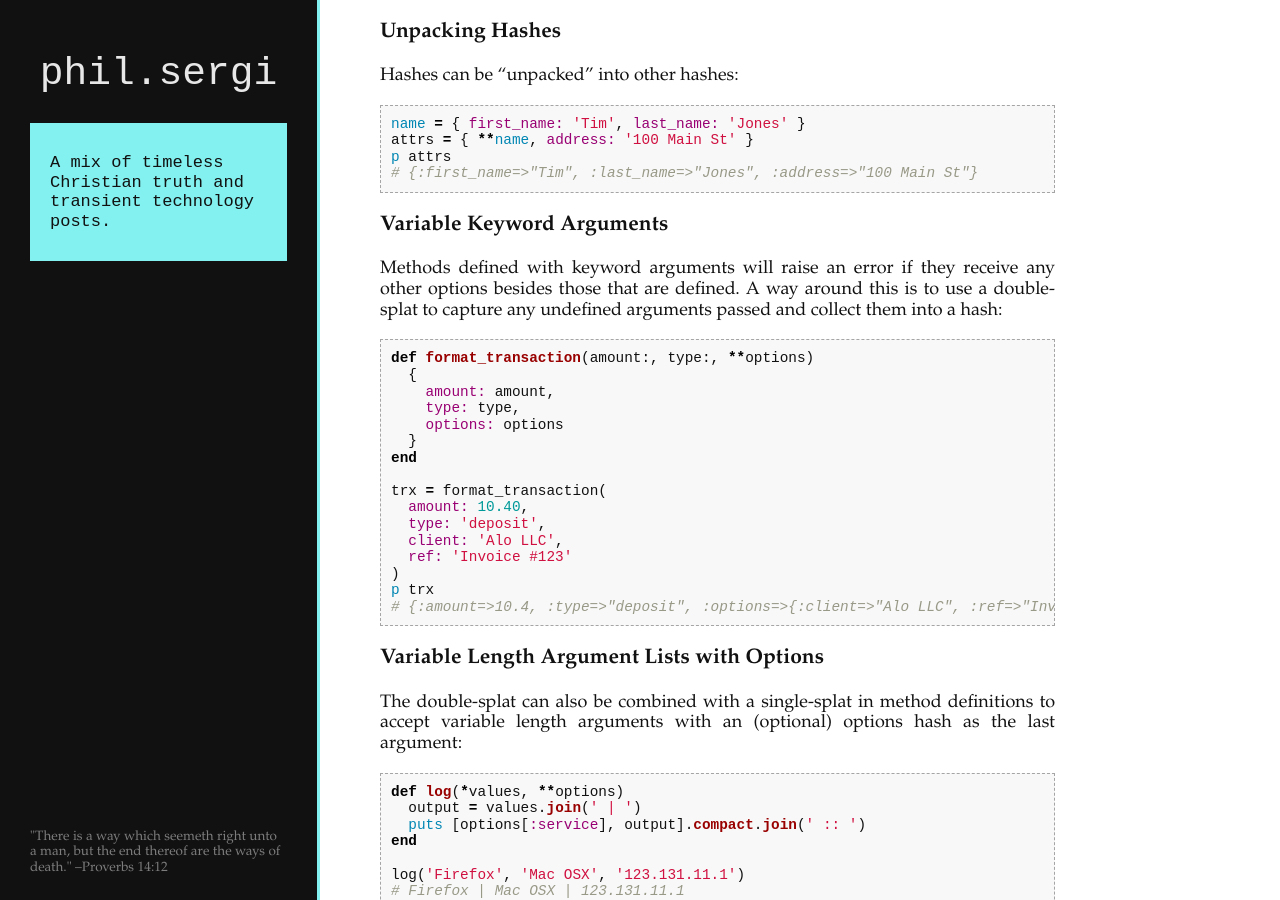
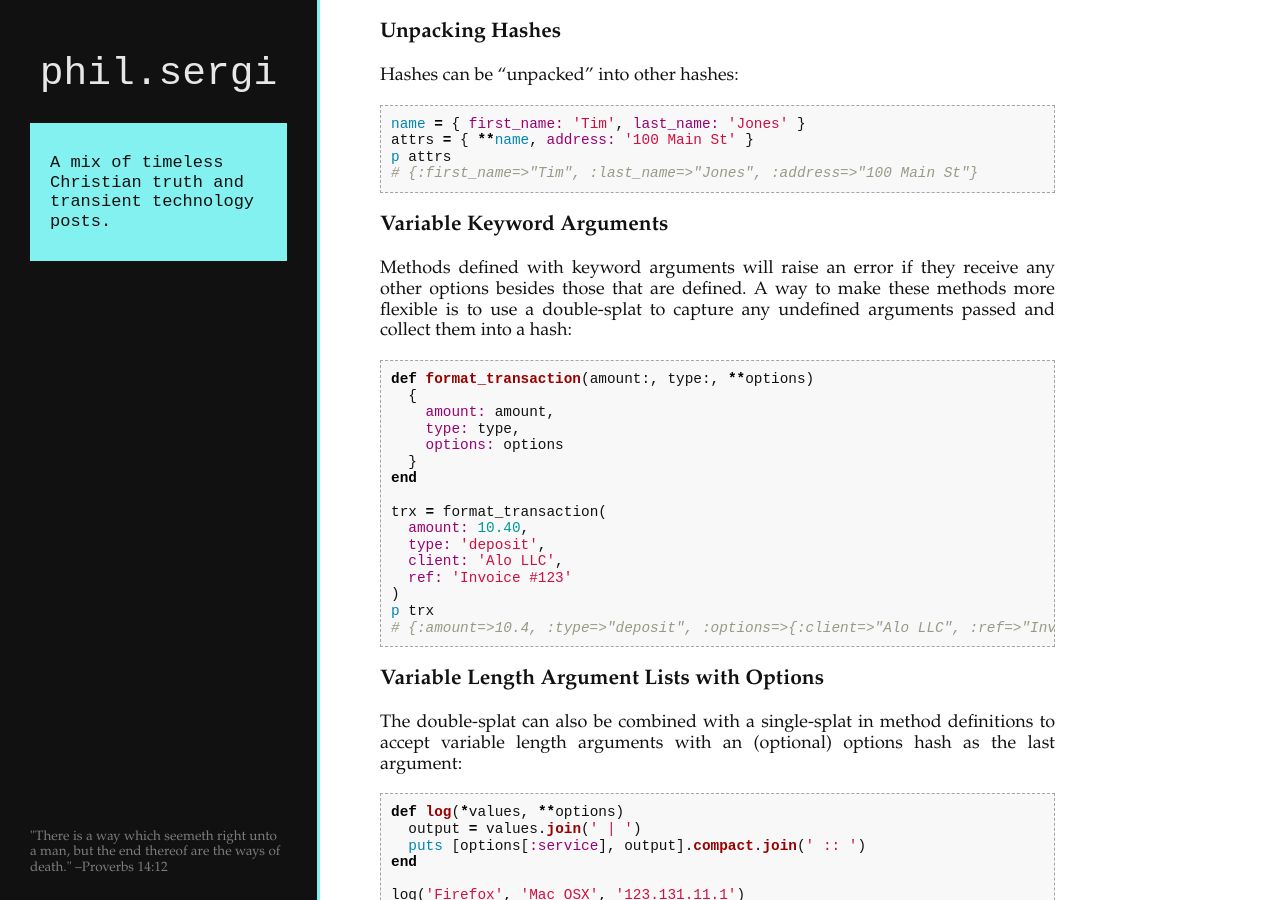
Before and after one commit to psergi/psergi.github.io, a Jekyll site: the page built from _posts/2019-02-28-ruby-s-splat-and-double-splat-operator.md, in a window 1280 px wide and 900 px high, scrolled down 1790 px. Built offline with Jekyll 4.4.1, drawn with Linux system fonts in a browser that asks for light colours; part of the change alters nothing that is shown; some of the changed text lies outside the part shown.

Commit message:
ruby splat post update

````diff
--- a/_posts/2019-02-28-ruby-s-splat-and-double-splat-operator.md
+++ b/_posts/2019-02-28-ruby-s-splat-and-double-splat-operator.md
@@ -38,9 +38,9 @@ p rest
 When used with an array, each of the array elements will be treated as an individual argument (similar to Javascript's Spread):
 
 ```ruby
-arr = [1, 2, 3]
-new_arr = [0, *arr]
-p new_arr
+ids = [1, 2, 3]
+new_ids = [0, *ids]
+p new_ids
 # [0, 1, 2, 3]
 ```
 
@@ -107,7 +107,7 @@ p attrs
 
 ### Variable Keyword Arguments
 
-Methods defined with keyword arguments will raise an error if they receive any other options besides those that are defined. A way around this is to use a double-splat to capture any undefined arguments passed and collect them into a hash:
+Methods defined with keyword arguments will raise an error if they receive any other options besides those that are defined. A way to make these methods more flexible is to use a double-splat to capture any undefined arguments passed and collect them into a hash:
 
 ```ruby
 def format_transaction(amount:, type:, **options)
````
